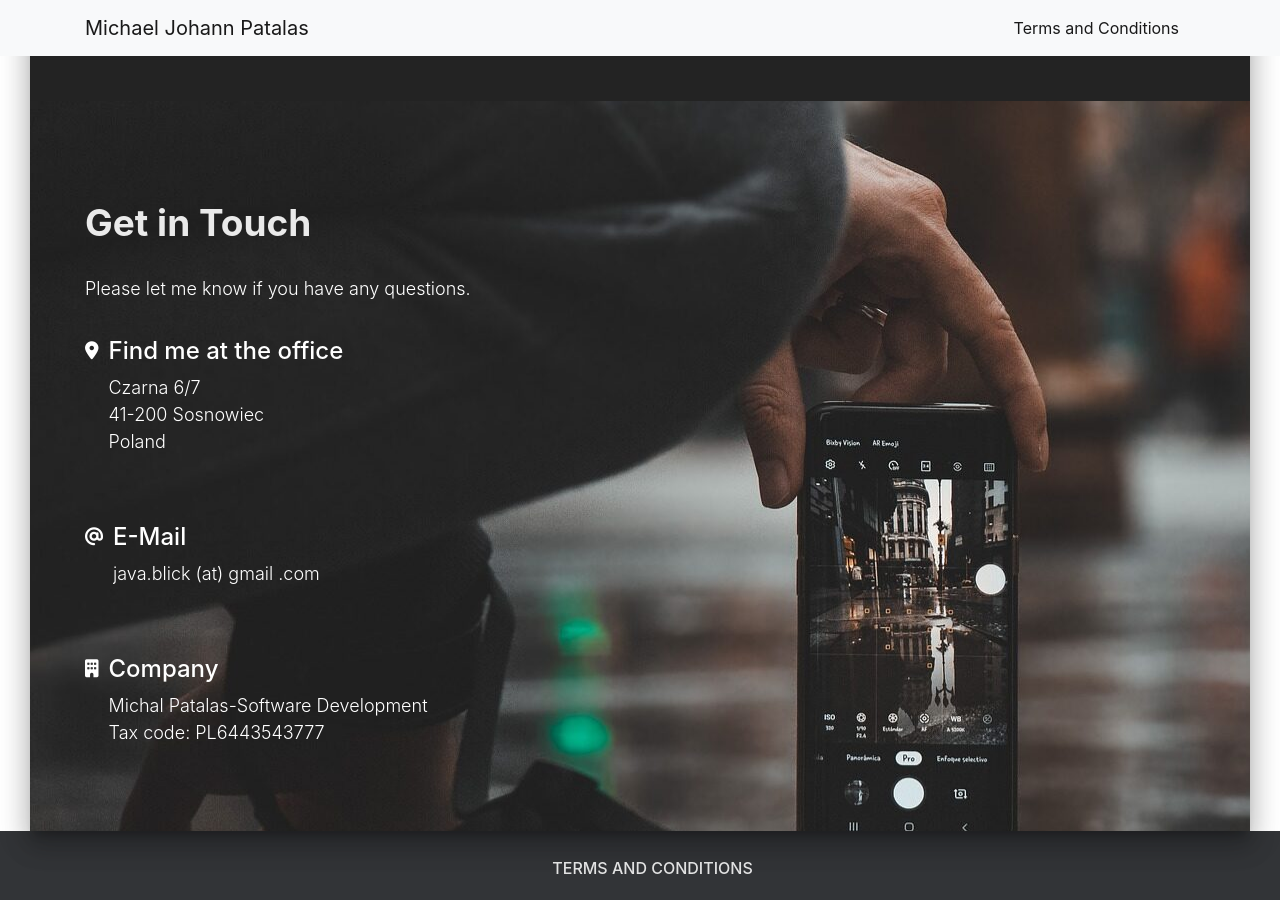
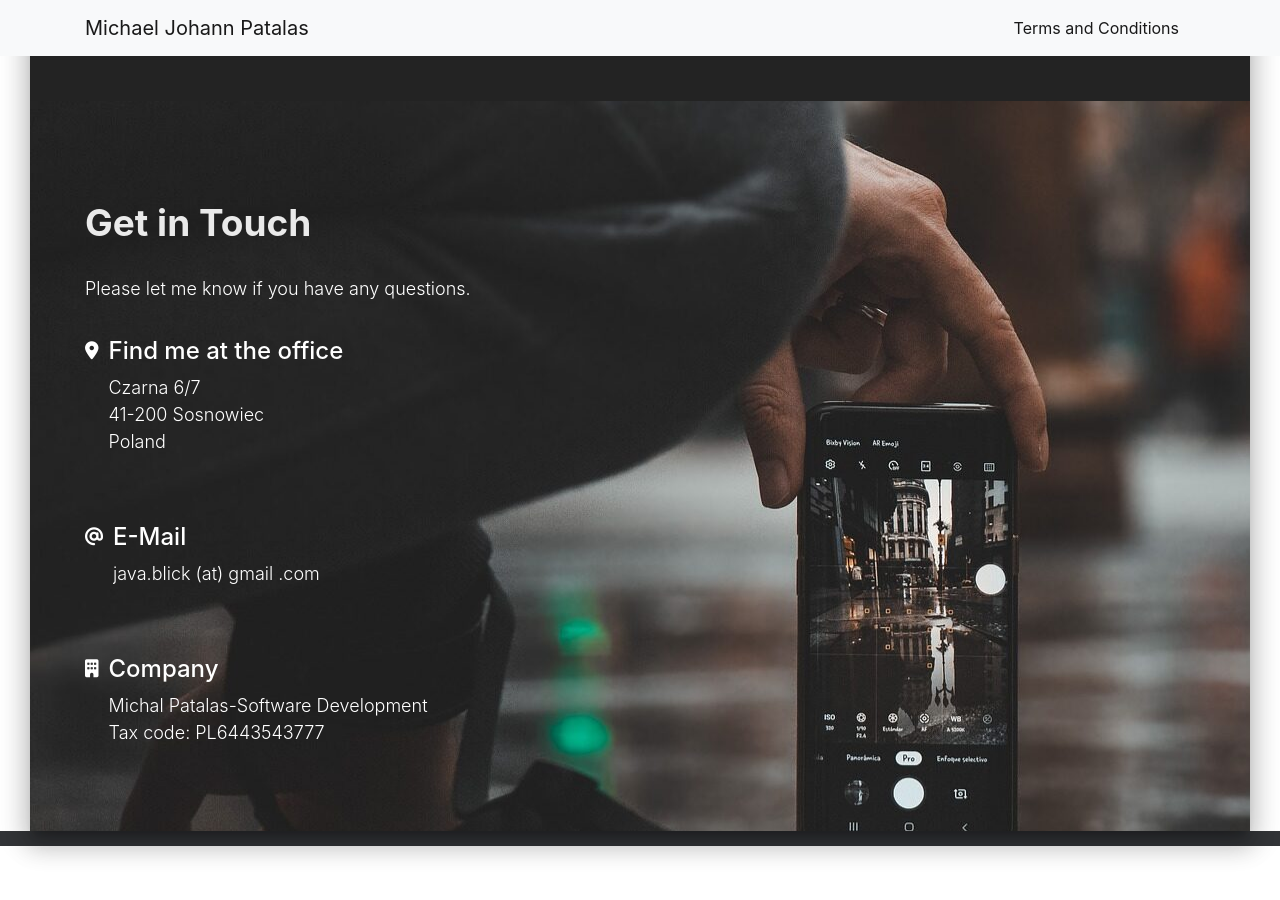
Before and after one commit to patalas/patalas.github.io, a Jekyll site: the page index.html, which Jekyll copies as it is, in a window 1280 px wide and 900 px high, scrolled down 2252 px. Built offline with Jekyll 4.4.1, drawn with Linux system fonts in a browser that asks for light colours.

Commit message:
Update index.html

```diff
--- a/index.html
+++ b/index.html
@@ -210,7 +210,7 @@
 			<div class="container">
 				<div class="bottom-footer-content">
 					<ul class="footer-menu">
-						<li><a href="terms">Terms and Conditions</a></li>
+						<!--<li><a href="terms">Terms and Conditions</a></li>-->
 					</ul>
 				</div>
 			</div>
```
